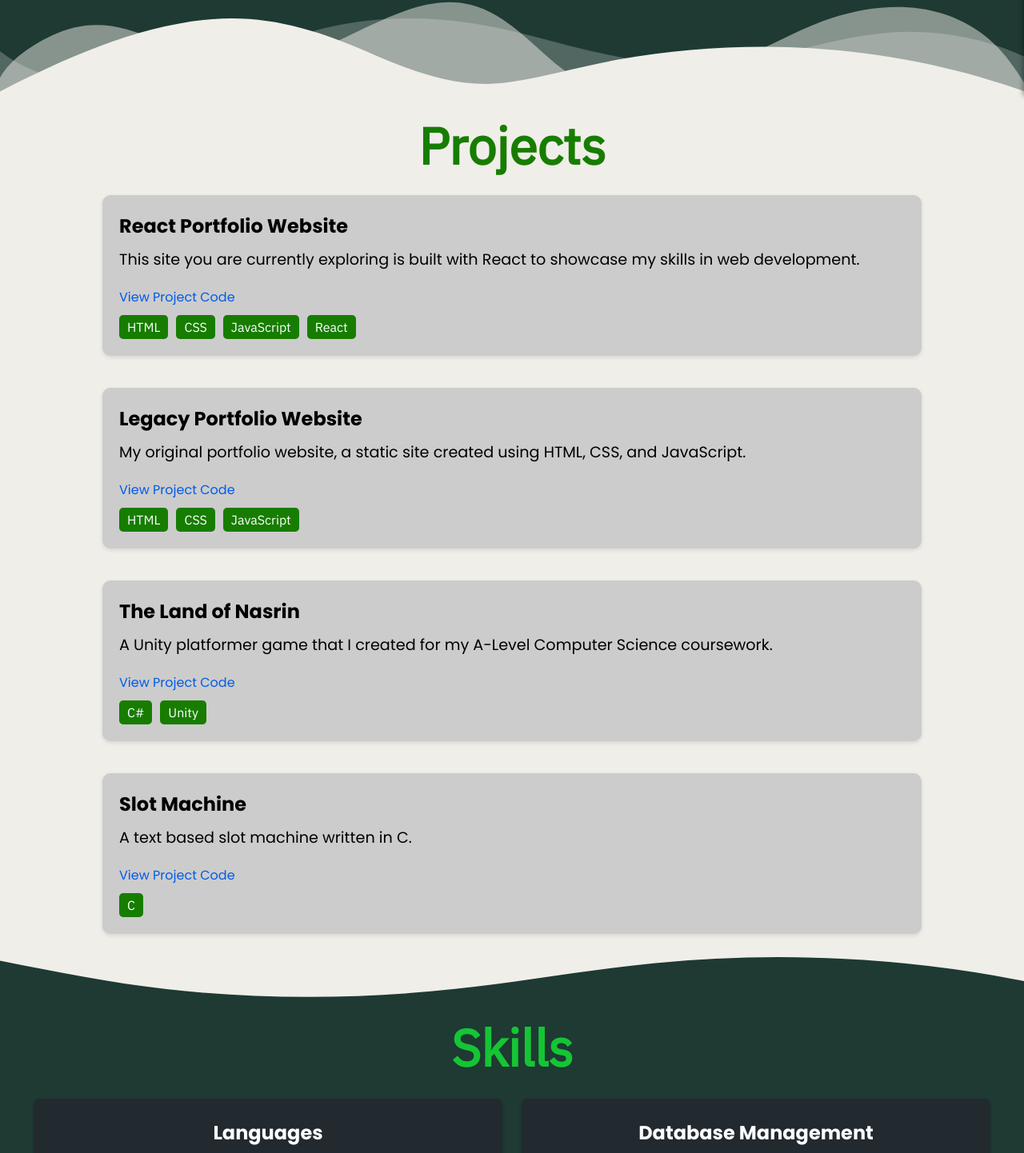
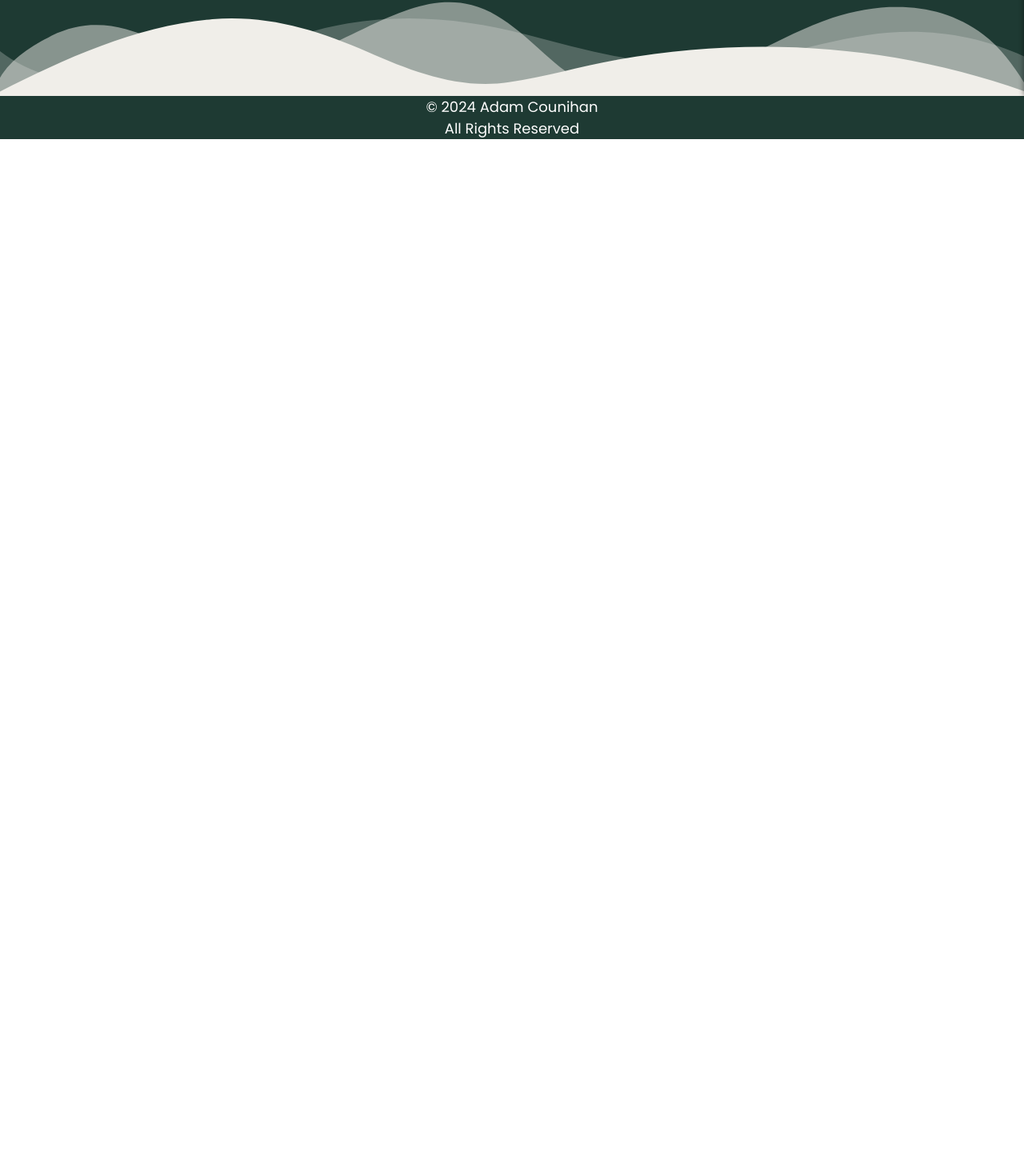
Before and after one commit to adamcounihan-dev/Portfolio-Website, a React (Vite) app: page / in a window 1280 px wide. Shown: the part 680-2122 px from the top of the page at 80% size. After the commit the page ends 854 px from the top, so only its background shows below. Built offline with nearby package versions, Linux system fonts and the light colour scheme.

Commit message:
style: create separate pages for sections

```diff
--- a/package.json
+++ b/package.json
@@ -12,6 +12,7 @@
   "dependencies": {
     "react": "^18.3.1",
     "react-dom": "^18.3.1",
+    "react-router-dom": "^6.28.0",
     "react-scroll": "^1.9.0"
   },
   "devDependencies": {
--- a/src/components/Skills/Skills.jsx
+++ b/pages/Skills/Skills.jsx
@@ -1,4 +1,4 @@
-import styles from '../Skills/SkillsStyles.module.css';
+import styles from './SkillsStyles.module.css';
 
 const skills = {
     Languages: ['HTML', 'CSS', 'JavaScript', 'Java', 'Python', 'PHP', 'C', 'C#'],
--- a/src/App.css
+++ /dev/null
@@ -1,66 +0,0 @@
-:root {
-    /* Dark Theme Variables */
-    --dark-bg-color: #1e3a33;
-    --dark-text-color: #fdfdfd;
-    --dark-accent-color: #15c535;
-    --dark-link-color: #00c2ff;
-    --dark-container-bg-color: #22292f;
-
-
-    /* Light Theme Variables */
-    --light-bg-color: #f0eee9;
-    --light-text-color: #000000;
-    --light-accent-color: #177d00;
-    --light-link-color: #005be9;
-    --light-container-bg-color: #cccccc;
-
-    --navbar-color: #165b45;
-}
-
-* {
-    margin: 0;
-    padding: 0;
-    box-sizing: border-box;
-    overflow-x: hidden;
-}
-
-body {
-    background-color: transparent;
-    display: flex;
-    justify-content: center;
-    margin: 0;
-    padding: 0;
-}
-
-h1,h2,h3, p{
-    margin: 0;
-    padding: 0;
-}
-
-h2,h3,p, a{
-    font-family: 'Poppins', sans-serif;
-}
-
-h1{
-    font-size: 4rem;
-    font-family: 'IBM Plex Sans', sans-serif;
-}
-
-p{
-    font-size: 2rem;
-    font-weight: 320;
-}
-
-.sectionTitle{
-    margin-bottom: 30px;
-}
-
-@media (max-width: 768px) {
-    h1{
-        font-size: 2rem;
-    }
-
-    p{
-        font-size: 1rem;
-    }
-}
--- a/src/App.jsx
+++ b/src/App.jsx
@@ -1,18 +1,25 @@
-import './App.css'
+import React from "react";
+import { BrowserRouter as Router, Routes, Route } from "react-router-dom";
 import Navbar from "./components/Navbar/Navbar.jsx";
-import Hero from "./components/Hero/Hero.jsx";
-import Projects from "./components/Projects/Projects.jsx";
-import Skills from "./components/Skills/Skills.jsx";
-import Footer from "./components/Footer/Footer.jsx"
+import Home from "../pages/Home/Home.jsx";
+import Projects from "../pages/Projects/Projects.jsx";
+import Skills from "../pages/Skills/Skills.jsx";
+import Footer from "./components/Footer/Footer.jsx";
 
 function App() {
-  return<>
-    <Navbar/>
-    <Hero/>
-    <Projects/>
-    <Skills/>
-    <Footer/>
-  </>
+  return (
+      <Router>
+        <Navbar />
+
+        <Routes>
+          <Route path="/" element={<Home />} />
+          <Route path="/projects" element={<Projects />} />
+          <Route path="/skills" element={<Skills />} />
+        </Routes>
+
+        <Footer />
+      </Router>
+  );
 }
 
-export default App
+export default App;
--- a/src/components/Navbar/Navbar.jsx
+++ b/src/components/Navbar/Navbar.jsx
@@ -1,5 +1,5 @@
 import { useState, useEffect } from 'react';
-import { Link } from 'react-scroll';
+import { Link } from 'react-router-dom';
 import styles from './NavbarStyles.module.css';
 
 function Navbar() {
@@ -33,10 +33,7 @@ function Navbar() {
                 <ul className={`${styles.navList} ${isMobile && isMenuOpen ? styles.menuOpen : ''}`}>
                     <li className={styles.navItem}>
                         <Link
-                            to="hero"
-                            smooth={true}
-                            duration={500}
-                            offset={-64}
+                            to="/"
                             className={styles.navLink}
                             onClick={toggleMenu}
                         >
@@ -45,10 +42,7 @@ function Navbar() {
                     </li>
                     <li className={styles.navItem}>
                         <Link
-                            to="projects"
-                            smooth={true}
-                            duration={500}
-                            offset={-64}
+                            to="/projects"
                             className={styles.navLink}
                             onClick={toggleMenu}
                         >
@@ -57,10 +51,7 @@ function Navbar() {
                     </li>
                     <li className={styles.navItem}>
                         <Link
-                            to="skills"
-                            smooth={true}
-                            duration={500}
-                            offset={-64}
+                            to="/skills"
                             className={styles.navLink}
                             onClick={toggleMenu}
                         >
@@ -78,10 +69,7 @@ function Navbar() {
                 <ul className={styles.mobileNavList}>
                     <li className={styles.mobileNavItem}>
                         <Link
-                            to="hero"
-                            smooth={true}
-                            duration={500}
-                            offset={-64}
+                            to="/"
                             className={styles.navLink}
                             onClick={toggleMenu}
                         >
@@ -90,10 +78,7 @@ function Navbar() {
                     </li>
                     <li className={styles.mobileNavItem}>
                         <Link
-                            to="projects"
-                            smooth={true}
-                            duration={500}
-                            offset={-64}
+                            to="/projects"
                             className={styles.navLink}
                             onClick={toggleMenu}
                         >
@@ -102,10 +87,7 @@ function Navbar() {
                     </li>
                     <li className={styles.mobileNavItem}>
                         <Link
-                            to="skills"
-                            smooth={true}
-                            duration={500}
-                            offset={-64}
+                            to="/skills"
                             className={styles.navLink}
                             onClick={toggleMenu}
                         >
--- a/src/index.css
+++ b/src/index.css
@@ -0,0 +1,66 @@
+:root {
+    /* Dark Theme Variables */
+    --dark-bg-color: #1e3a33;
+    --dark-text-color: #fdfdfd;
+    --dark-accent-color: #15c535;
+    --dark-link-color: #00c2ff;
+    --dark-container-bg-color: #22292f;
+
+
+    /* Light Theme Variables */
+    --light-bg-color: #f0eee9;
+    --light-text-color: #000000;
+    --light-accent-color: #177d00;
+    --light-link-color: #005be9;
+    --light-container-bg-color: #cccccc;
+
+    --navbar-color: #165b45;
+}
+
+* {
+    margin: 0;
+    padding: 0;
+    box-sizing: border-box;
+    overflow-x: hidden;
+}
+
+body {
+    background-color: transparent;
+    display: flex;
+    justify-content: center;
+    margin: 0;
+    padding: 0;
+}
+
+h1,h2,h3, p{
+    margin: 0;
+    padding: 0;
+}
+
+h2,h3,p, a{
+    font-family: 'Poppins', sans-serif;
+}
+
+h1{
+    font-size: 4rem;
+    font-family: 'IBM Plex Sans', sans-serif;
+}
+
+p{
+    font-size: 2rem;
+    font-weight: 320;
+}
+
+.sectionTitle{
+    margin-bottom: 30px;
+}
+
+@media (max-width: 768px) {
+    h1{
+        font-size: 2rem;
+    }
+
+    p{
+        font-size: 1rem;
+    }
+}
```
Also changed, not shown: pages/Home/Home.jsx (renamed from src/components/Hero/Hero.jsx, +5 -5 lines), pages/Home/HomeStyles.module.css (line endings or trailing spaces), pages/Projects/Projects.jsx (renamed from src/components/Projects/Projects.jsx), pages/Projects/ProjectsStyles.module.css (renamed from src/components/Projects/ProjectsStyles.module.css), pages/Skills/SkillsStyles.module.css (renamed from src/components/Skills/SkillsStyles.module.css), 1 other file (tests, documents, lock files or other folders).
